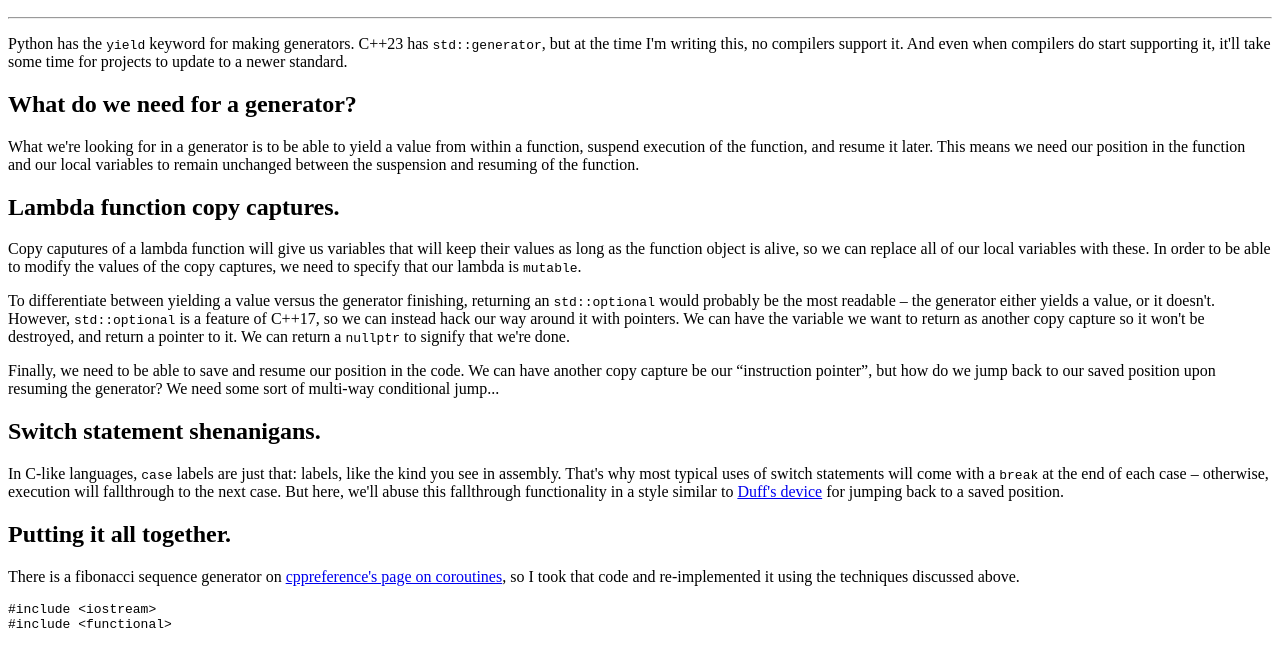
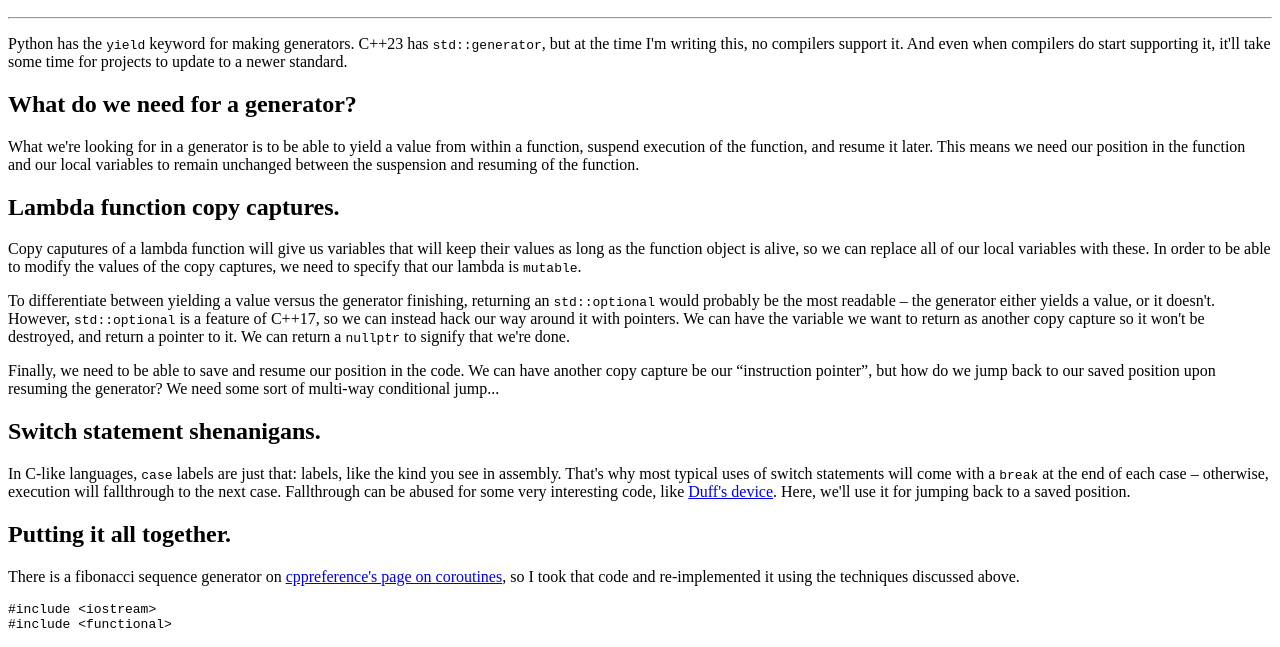
Before and after one commit to InverseHackermann/InverseHackermann.github.io, a plain HTML site: page cpp11_yield.html in a window 1280 px wide. Shown: the part 136-783 px from the top of the page. Drawn offline with Linux system fonts and the light colour scheme.

Commit message:
Clarification

```diff
--- a/cpp11_yield.html
+++ b/cpp11_yield.html
@@ -62,9 +62,9 @@
       That's why most typical uses of switch statements will come with a
       <code>break</code> at the end of each case &ndash; otherwise, execution
       will fallthrough to the next case.
-      But here, we'll abuse this fallthrough functionality in a style similar to
-      <a href="https://en.wikipedia.org/wiki/Duff%27s_device">Duff's device</a>
-      for jumping back to a saved position.
+      Fallthrough can be abused for some very interesting code, like
+      <a href="https://en.wikipedia.org/wiki/Duff%27s_device">Duff's device</a>.
+      Here, we'll use it for jumping back to a saved position.
     </p>
     <h2>Putting it all together.</h2>
     <p>
```
